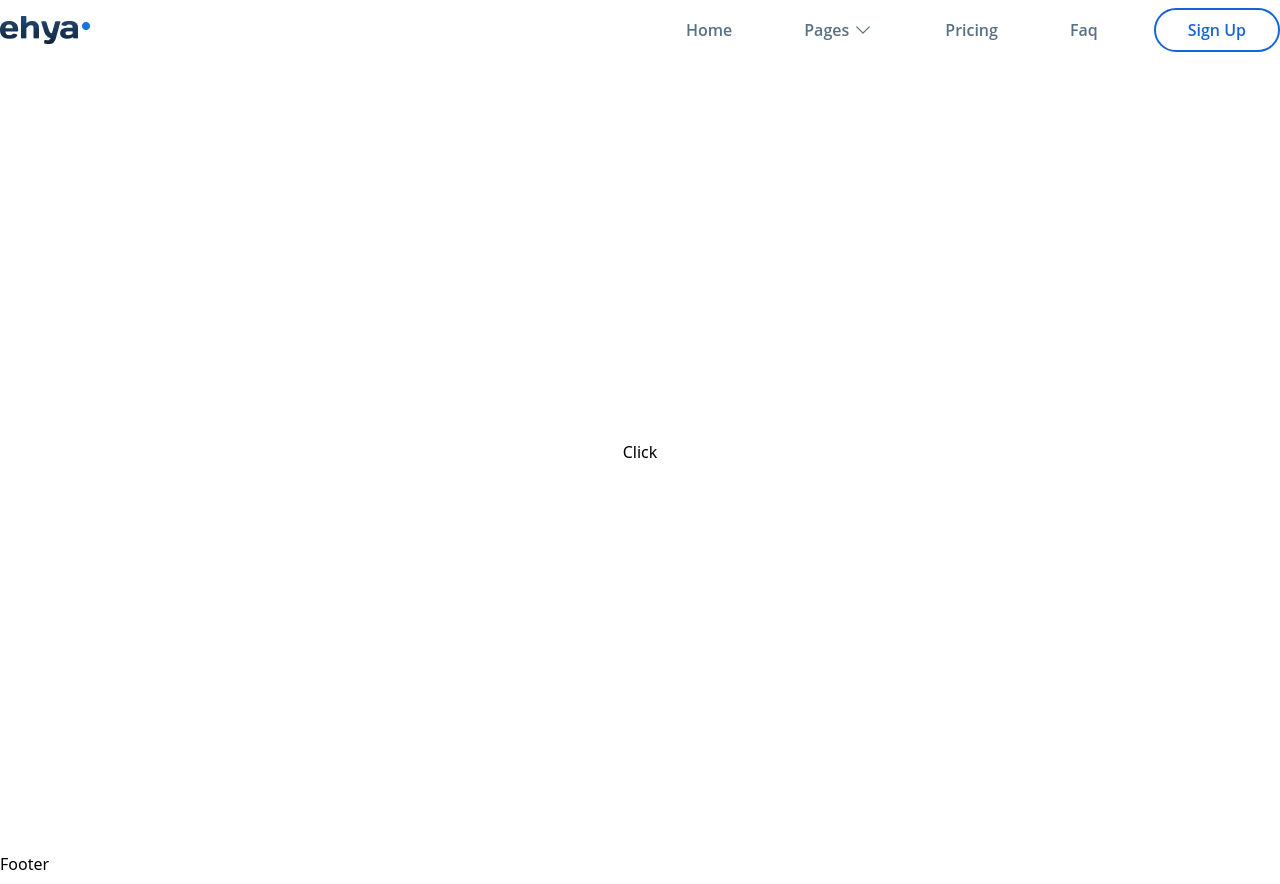
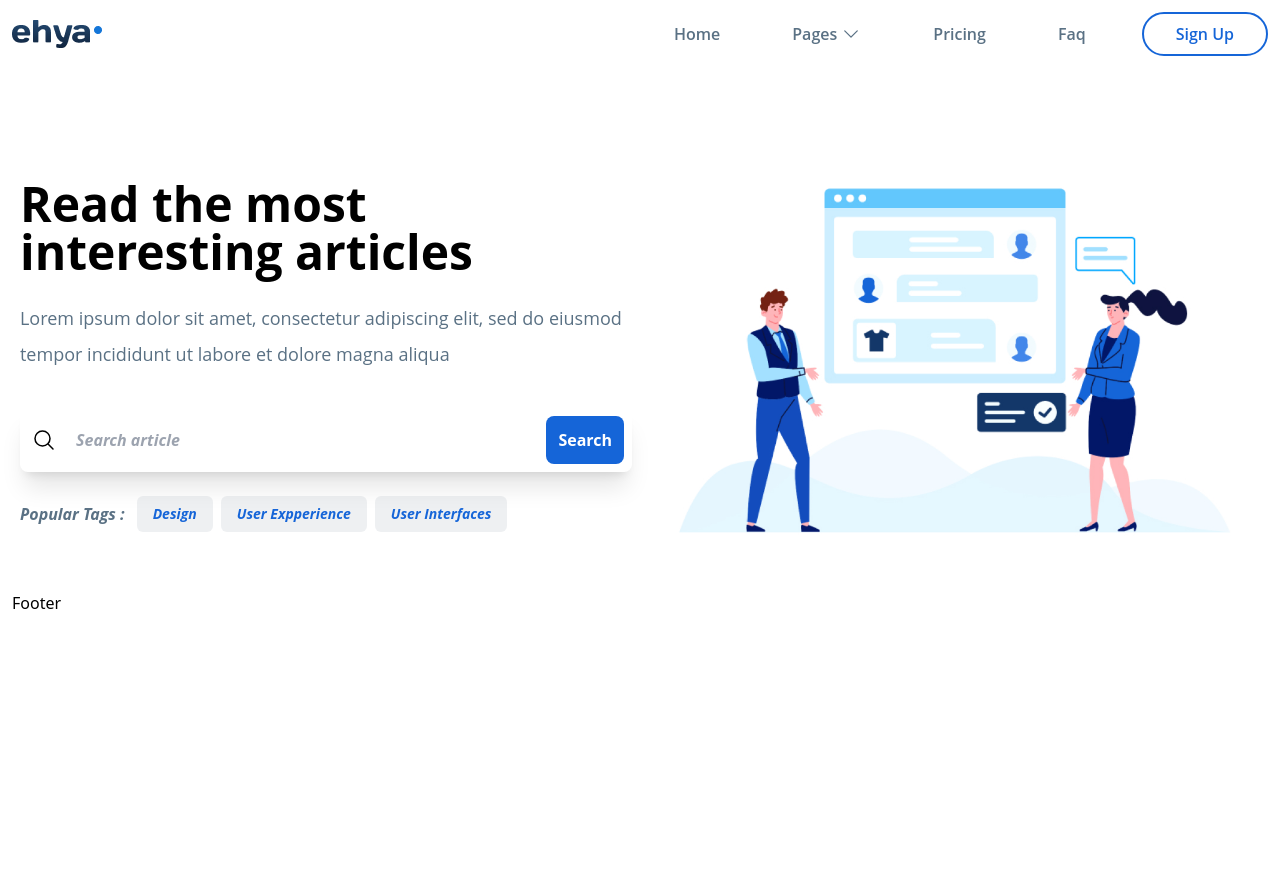
Before and after one commit to alifcpr/Article-webapp, a React (Vite) app: page / in a window 1280 px wide. After the commit the page ends 800 px from the top, so only its background shows below. Built offline with nearby package versions, Linux system fonts and the light colour scheme.

Commit message:
complete landinginfo component

```diff
--- a/src/components/Header.tsx
+++ b/src/components/Header.tsx
@@ -119,7 +119,7 @@ const Header = () => {
           viewBox="0 0 24 24"
           strokeWidth={1.5}
           stroke="currentColor"
-          className="w-7 h-7"
+          className="w-9 h-9"
         >
           <path
             strokeLinecap="round"
--- /dev/null
+++ b/src/components/filters/SearchFilter.tsx
@@ -0,0 +1,58 @@
+import React, { useState } from "react";
+import { useSearchParams } from "react-router-dom";
+
+const SearchFilter = () => {
+  const [inputValue, setInputValue] = useState<string>("");
+
+  const [searchParams, setSearchParams] = useSearchParams();
+
+  const handleInputChange = (e: React.ChangeEvent<HTMLInputElement>) => {
+    setInputValue(e.target.value);
+  };
+
+  const handleSearch = () => {
+    if (inputValue.length > 0) {
+      searchParams.set("search", inputValue);
+    } else {
+      searchParams.delete("search");
+    }
+    setSearchParams(searchParams);
+  };
+
+  return (
+    <div className="mt-10 w-full md:relative xl:mt-3">
+      <div className="flex items-center gap-x-2 shadow-xl px-3 rounded-lg md:py-2">
+        <div>
+          <svg
+            xmlns="http://www.w3.org/2000/svg"
+            fill="none"
+            viewBox="0 0 24 24"
+            strokeWidth={1.5}
+            stroke="currentColor"
+            className="w-6 h-6"
+          >
+            <path
+              strokeLinecap="round"
+              strokeLinejoin="round"
+              d="M21 21l-5.197-5.197m0 0A7.5 7.5 0 105.196 5.196a7.5 7.5 0 0010.607 10.607z"
+            />
+          </svg>
+        </div>
+        <input
+          value={inputValue}
+          onChange={handleInputChange}
+          placeholder="Search article"
+          className="font-opensans font-bold italic p-3 w-full focus:outline-none"
+        />
+      </div>
+      <button
+        onClick={handleSearch}
+        className="bg-primary w-full p-3 text-white font-opensans font-bold rounded-lg mt-2 md:absolute md:top-0 md:right-2 md:w-max"
+      >
+        Search
+      </button>
+    </div>
+  );
+};
+
+export default SearchFilter;
--- /dev/null
+++ b/src/components/landing/LadingInfo.tsx
@@ -0,0 +1,32 @@
+import React from "react";
+import SearchFilter from "../filters/SearchFilter";
+import TagsContainer from "../tags/TagsContainer";
+import LandingPooster from "../../assets/LandingPooster.jpg";
+
+const LadingInfo = () => {
+  return (
+    <div className="grid grid-cols-12 mt-16">
+      <div className="col-span-12 p-2 flex flex-col items-center justify-center gap-y-6 xl:gap-y-6 xl:col-span-6">
+        <h1 className=" text-4xl text-center font-bold font-opensans md:px-2 md:text-5xl xl:text-left xl:p-0 ">
+          Read the most interesting articles
+        </h1>
+        <p className="text-center text-dark-light text-lg font-opensans leading-9 md:text-xl md:px-10 xl:text-left xl:p-0 xl:leading-9 xl:text-lg">
+          Lorem ipsum dolor sit amet, consectetur adipiscing elit, sed do
+          eiusmod tempor incididunt ut labore et dolore magna aliqua
+        </p>
+        <SearchFilter />
+        <TagsContainer />
+      </div>
+      <div className="col-span-0 md:col-span-0 xl:col-span-6 xl:bg-red-500">
+        <div>
+          <img
+            src={LandingPooster}
+            className="w-full h-full object-cover object-center "
+          />
+        </div>
+      </div>
+    </div>
+  );
+};
+
+export default LadingInfo;
--- /dev/null
+++ b/src/components/tags/TagBadge.tsx
@@ -0,0 +1,13 @@
+import React from "react";
+
+type TagBadgeProps = { children: React.ReactNode };
+
+const TagBadge = ({ children }: TagBadgeProps) => {
+  return (
+    <div className="py-2 px-4 bg-dark-light bg-opacity-10 text-sm text-primary font-opensans font-bold italic rounded-md">
+      {children}
+    </div>
+  );
+};
+
+export default TagBadge;
--- /dev/null
+++ b/src/components/tags/TagsContainer.tsx
@@ -0,0 +1,21 @@
+import React from "react";
+import TagBadge from "./TagBadge";
+
+const TagsContainer = () => {
+  const tags = ["Design", "User Expperience", "User Interfaces"];
+
+  return (
+    <div className="flex flex-col w-full md:flex-row md:items-center md:gap-x-3">
+      <h1 className="font-opensans text-dark-light font-bold italic">
+        Popular Tags :
+      </h1>
+      <div className="flex flex-wrap gap-2 items-center justify-start mt-2 md:mt-0">
+        {tags.map((tag , index) => (
+          <TagBadge key={index}>{tag}</TagBadge>
+        ))}
+      </div>
+    </div>
+  );
+};
+
+export default TagsContainer;
--- a/src/layouts/MainLayOut.tsx
+++ b/src/layouts/MainLayOut.tsx
@@ -4,7 +4,7 @@ import Header from "../components/Header";
 
 const MainLayOut = ({ children }: { children: React.ReactElement }) => {
   return (
-    <div className=" max-w-sm sm:max-w-xl md:max-w-3xl xl:max-w-7xl mx-auto py-2">
+    <div className=" max-w-sm sm:max-w-xl md:max-w-2xl xl:max-w-7xl mx-auto p-3">
       <Header />
       {children}
       <Footer />
--- a/src/pages/Landing.tsx
+++ b/src/pages/Landing.tsx
@@ -1,12 +1,13 @@
 /* hook */
+import LadingInfo from "../components/landing/LadingInfo";
 import useTitle from "../hook/useTitle";
 import { toast } from "react-hot-toast";
 
 function Landing() {
   useTitle("Main Page");
   return (
-    <div className="min-h-screen flex items-center justify-center">
-      <button onClick={() => toast.success("alsdjf")}>Click</button>
+    <div className="">
+      <LadingInfo />
     </div>
   );
 }
```
Also changed, not shown: src/assets/LandingPooster.jpg (added).
